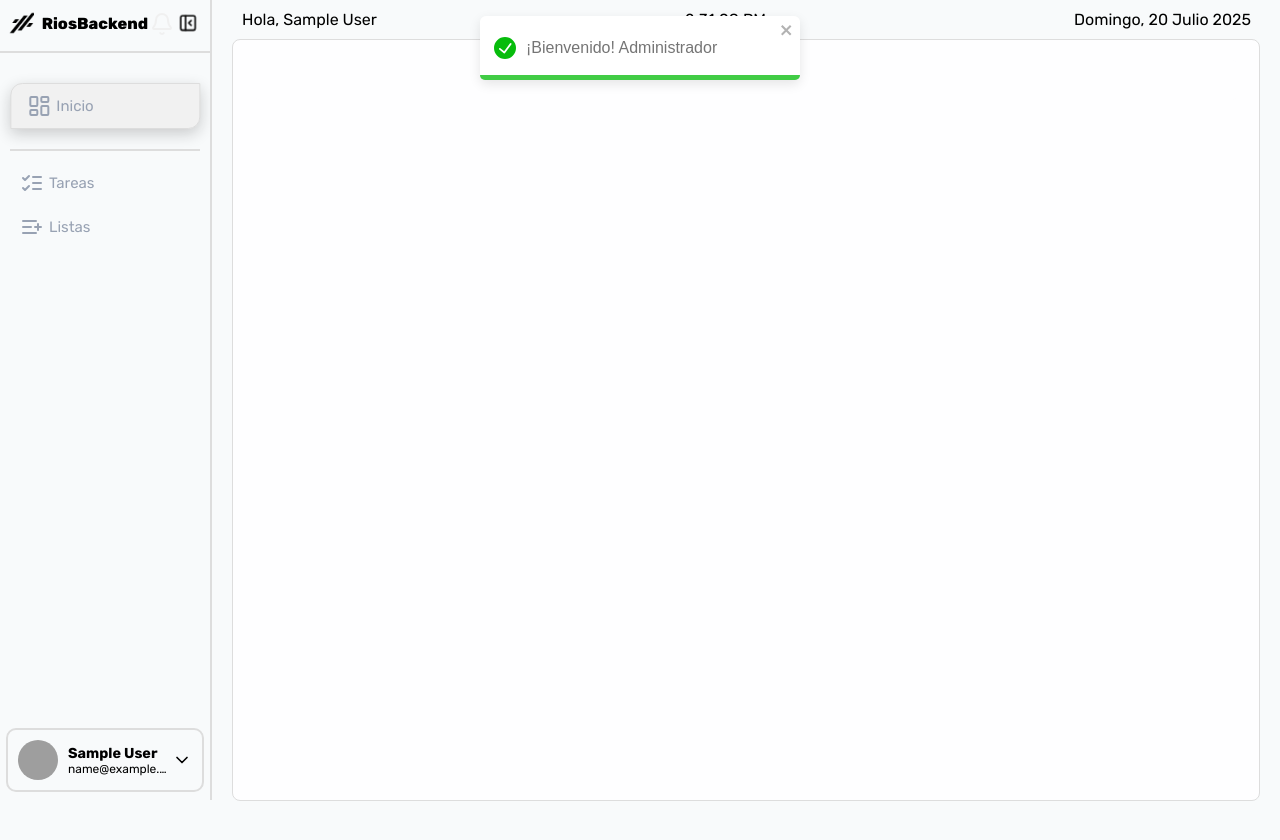
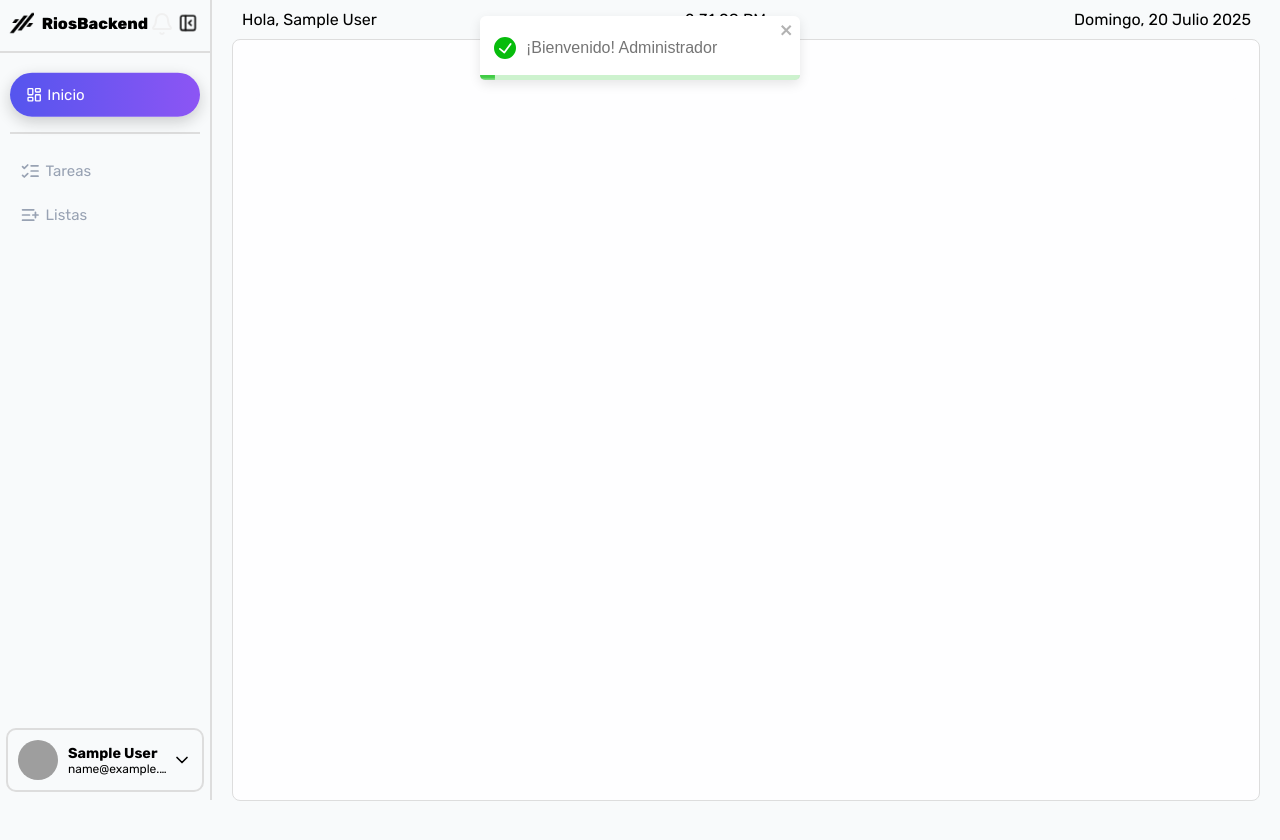
Before and after one commit to Santy401/RiosBackend-FrontEnd, a React (Vite) app: page /dashboard-admin in a window 1280 px wide. Built offline with nearby package versions, Linux system fonts and the light colour scheme; sample sign-in values are in the browser's storage; grey boxes are pictures that could not be loaded.

Commit message:
Updated css

```diff
--- a/src/styles/Preferences.css
+++ b/src/styles/Preferences.css
@@ -1,8 +1,11 @@
 /* Estilos para el contenedor principal */
 .preferences-container {
+  background-color: var(--card-bg);
+  color: var(--text-color);
+  border: 1px solid var(--border-color);
+  border-radius: 8px;
   padding: 20px;
-  max-width: 800px;
-  margin: 0 auto;
+  margin: 20px 130px 0px 100px;
 }
 
 /* Contenedor del switch */
--- a/src/styles/adminAside.css
+++ b/src/styles/adminAside.css
@@ -142,43 +142,60 @@ main.collapsed {
   left: -2px;
 }
 
-@keyframes bubbleFloat {
+@keyframes animatedGradient {
   0% {
-    transform: translateY(0px);
-  }
-  50% {
-    transform: translateX(2px);
+    background-position: 0% center;
   }
   100% {
-    transform: translateY(0px);
+    background-position: 100% center;
   }
 }
 
+@keyframes bubbleFloat {
+  0% {
+    transform: translateY(0);
+  }
+  50% {
+    transform: translateY(-4px);
+  }
+  100% {
+    transform: translateY(0);
+  }
+}
 
 .itemsMedie div.active {
   color: var(--text-primary-color-dark) !important;
-  background-color: var(--Active-color-bar);
+  background: linear-gradient(270deg, #006FE5, #a855f7, #55e);
+  background-size: 300% 100%;
+  background-position: 0% center;
   padding: 10px 16px;
-  border-radius: 12px 0 12px 0;
-  animation: bubbleFloat 3s cubic-bezier(0.65, 0.05, 0.36, 1) infinite;
-  transition: all 0.3s ease, border 0s;
+  border-radius: 9999px;
+  animation: bubbleFloat 5s ease-in-out infinite;
+  transition: 0.2s ease;
   display: flex;
   align-items: center;
   position: relative;
   z-index: 1;
   box-shadow: 0 5px 15px rgba(18, 18, 22, 0.2);
-  border: 1px solid var(--border-color);
+}
+
+.itemsMedie div.active:hover,
+.itemsMedie div.active:focus {
+  animation: bubbleFloat 5s ease-in-out infinite,
+             animatedGradient 2s ease-in-out forwards;
+  color: white;
+  box-shadow: inset 0 0 10px rgba(168, 85, 247, 0.4);
 }
 
 
+.active {
+  margin-bottom: 15px;
+}
 
 .active div {
+  color: white;
   display: flex;
   align-items: center;
-}
-
-.active {
-  margin: 10px 0 20px 0;
 }
 
 .itemsMedie {
@@ -189,9 +206,9 @@ main.collapsed {
 .itemBar2 {
   margin-left: 10px;
   margin-bottom: 20px;
-  margin-top: 20px;
   display: flex;
   align-items: center;
+  margin-top: 10px;
 }
 
 .itemsMedie {
@@ -208,6 +225,7 @@ main.collapsed {
 .itemsMedie div span {
   text-decoration: none;
   font-size: 15px;
+  width: 100%;
   margin-left: 5px;
   background-color: transparent;
   border: none;
@@ -366,6 +384,7 @@ main.collapsed {
   display: flex;
   width: 100%;
   height: 2px;
+  margin-bottom: 25px;
   background-color: var(--border-color);
 }
 
--- a/src/styles/globals.css
+++ b/src/styles/globals.css
@@ -75,7 +75,7 @@
   border: 1px solid var(--border-color);
   border-radius: 8px;
   padding: 20px;
-  margin: 20px;
+  margin: 20px 130px 0px 100px;
 }
 
 .dark-theme .switch-Mode {
```
